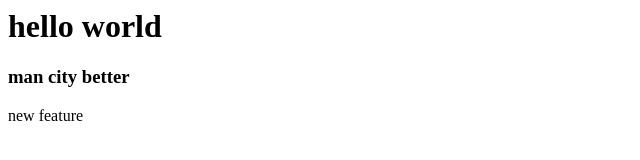
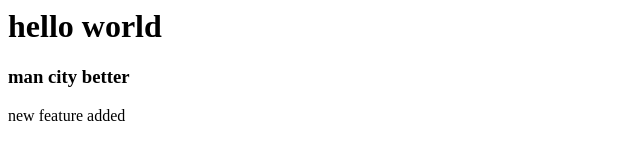
Before and after one commit to SamarthhD/testing, a plain HTML site: page index.html in a window 1280 px wide. Shown: the full height of the page, 0-640 px from the left. Drawn offline with Linux system fonts and the light colour scheme.

Commit message:
file updated

```diff
--- a/index.html
+++ b/index.html
@@ -1,3 +1,3 @@
 <h1>hello world</h1>
 <h3>man city better</h3>
-<p>new feature</p>
+<p>new feature added</p>
```
